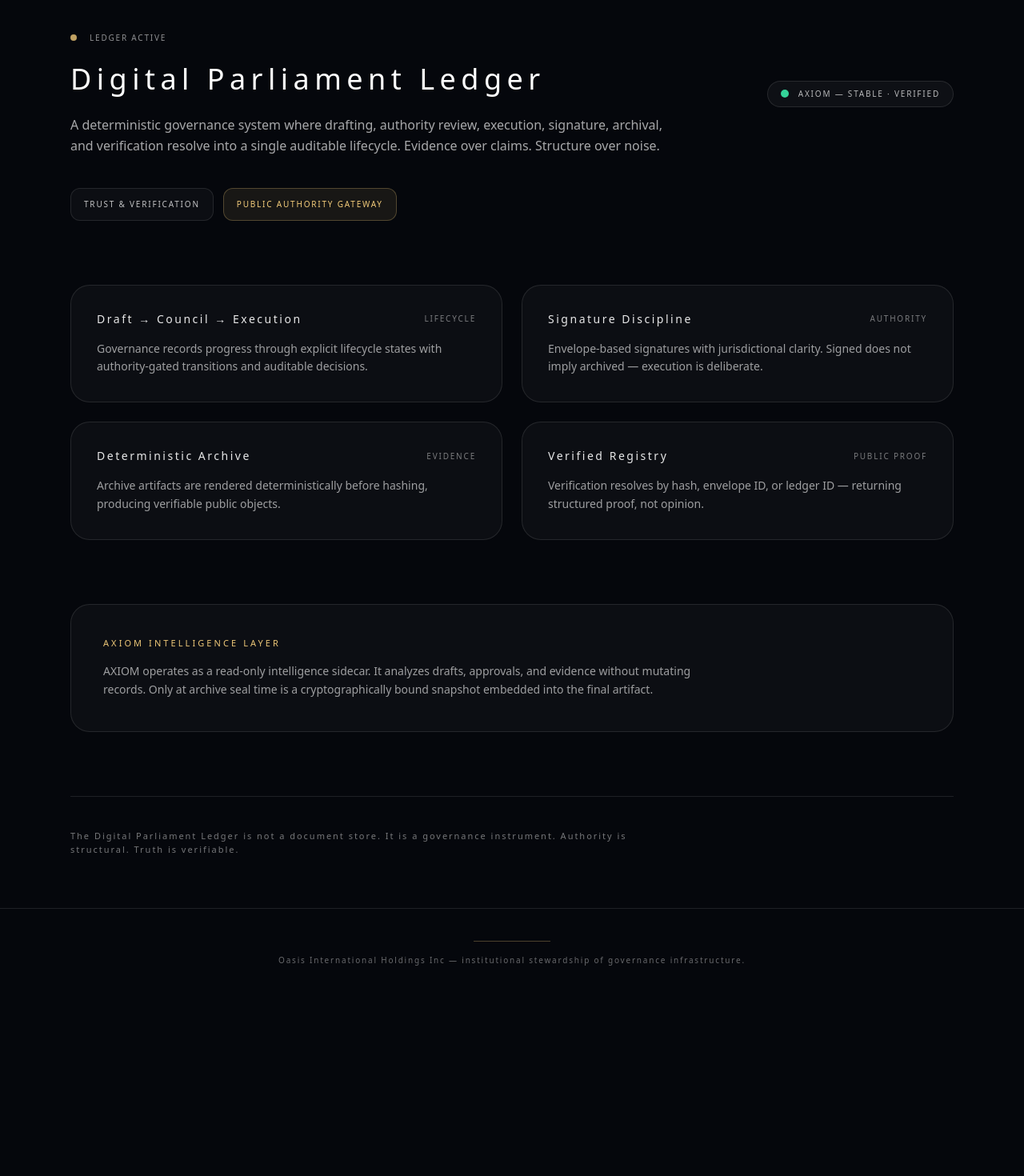
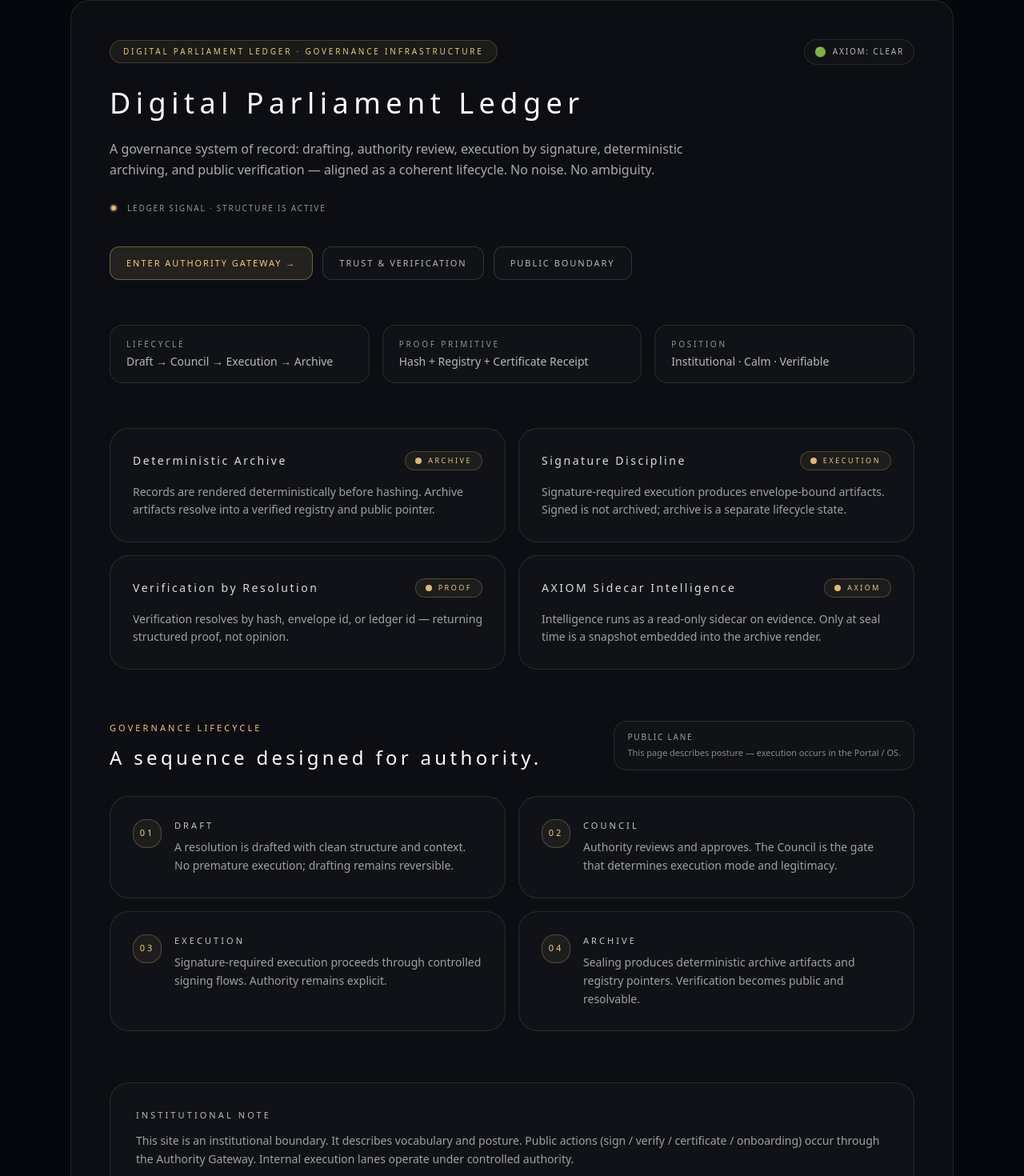
Before and after one commit to oasisinternationalholdingsinc-cyber/oasis-holdings, a Next.js app: page /digital-parliament in a window 1280 px wide. Shown: the part 181-1651 px from the top of the page at 80% size. Before the commit the page ends 1429 px from the top, so only its background shows below. Built offline with nearby package versions, Linux system fonts and the light colour scheme.

Commit message:
Polish Digital Parliament page: emblem depth + AXIOM light + enterprise coherence

```diff
--- a/src/app/digital-parliament/page.tsx
+++ b/src/app/digital-parliament/page.tsx
@@ -1,190 +1,343 @@
-import InstitutionalFrame from "@/components/InstitutionalFrame";
-import Link from "next/link";
+import InstitutionalFrame from '@/components/InstitutionalFrame';
+import Link from 'next/link';
 
-/* ---------- AXIOM STATE (production-safe) ---------- */
-/*
-  In production this can later be wired to a real signal.
-  For now it is explicit, visible, and intentional.
-*/
-const AXIOM_STATE: "green" | "amber" | "red" = "green";
+function Emblem() {
+  // Subtle, seal-like emblem. Not “logo”, not “crypto”. Just institutional signal.
+  return (
+    <svg
+      aria-hidden
+      viewBox='0 0 600 600'
+      className='pointer-events-none absolute left-1/2 top-2 -z-10 h-[520px] w-[520px] -translate-x-1/2 opacity-[0.22] blur-[0.3px]'
+    >
+      <defs>
+        <radialGradient id='g' cx='50%' cy='35%' r='70%'>
+          <stop offset='0%' stopColor='rgba(255,214,128,.20)' />
+          <stop offset='55%' stopColor='rgba(255,214,128,.08)' />
+          <stop offset='100%' stopColor='rgba(255,214,128,0)' />
+        </radialGradient>
+      </defs>
 
-const AXIOM_LABEL = {
-  green: "STABLE · VERIFIED",
-  amber: "ADVISORY · REVIEW",
-  red: "ATTENTION · RISK",
-}[AXIOM_STATE];
+      <circle cx='300' cy='300' r='210' fill='url(#g)' />
+      <circle
+        cx='300'
+        cy='300'
+        r='208'
+        fill='none'
+        stroke='rgba(255,214,128,.25)'
+        strokeWidth='1.2'
+      />
+      <circle
+        cx='300'
+        cy='300'
+        r='178'
+        fill='none'
+        stroke='rgba(255,214,128,.18)'
+        strokeWidth='1'
+        strokeDasharray='2 6'
+      />
+      <circle
+        cx='300'
+        cy='300'
+        r='128'
+        fill='none'
+        stroke='rgba(255,214,128,.12)'
+        strokeWidth='1'
+      />
 
-const AXIOM_COLOR = {
-  green: "bg-emerald-400",
-  amber: "bg-amber-400",
-  red: "bg-red-400",
-}[AXIOM_STATE];
+      {/* subtle cardinal ticks */}
+      {[
+        [300, 70, 300, 98],
+        [300, 502, 300, 530],
+        [70, 300, 98, 300],
+        [502, 300, 530, 300],
+      ].map((d, i) => (
+        <line
+          key={i}
+          x1={d[0]}
+          y1={d[1]}
+          x2={d[2]}
+          y2={d[3]}
+          stroke='rgba(255,214,128,.25)'
+          strokeWidth='1'
+        />
+      ))}
 
-/* ---------- COMPONENTS ---------- */
+      {/* inner monogram geometry */}
+      <path
+        d='M210 335c18-78 64-125 90-125s72 47 90 125'
+        fill='none'
+        stroke='rgba(255,214,128,.20)'
+        strokeWidth='1.4'
+      />
+      <path
+        d='M230 360h140'
+        fill='none'
+        stroke='rgba(255,214,128,.14)'
+        strokeWidth='1'
+      />
+    </svg>
+  );
+}
 
-function AxiomLight() {
+function AxiomStateLight({
+  state,
+}: {
+  state: 'GREEN' | 'YELLOW' | 'RED';
+}) {
+  const map = {
+    GREEN: { dot: '🟢', label: 'AXIOM: CLEAR' },
+    YELLOW: { dot: '🟡', label: 'AXIOM: REVIEW' },
+    RED: { dot: '🔴', label: 'AXIOM: ELEVATED' },
+  } as const;
+
+  const x = map[state];
+
   return (
-    <div className="flex items-center gap-3 rounded-full border border-white/10 bg-white/[0.04] px-4 py-2">
-      <span className="relative flex h-2.5 w-2.5">
-        <span
-          className={`absolute inline-flex h-full w-full animate-ping rounded-full opacity-20 ${AXIOM_COLOR}`}
-        />
-        <span className={`relative inline-flex h-2.5 w-2.5 rounded-full ${AXIOM_COLOR}`} />
+    <div className='inline-flex items-center gap-2 rounded-full border border-white/10 bg-white/[0.02] px-3 py-1.5'>
+      <span className='text-[12px]' aria-hidden>
+        {x.dot}
       </span>
-      <span className="text-[10px] tracking-wideplus text-white/70">
-        AXIOM — {AXIOM_LABEL}
+      <span className='text-[10px] tracking-wideplus text-white/70'>
+        {x.label}
       </span>
     </div>
   );
 }
 
-function Capability({
-  title,
-  body,
-  tag,
-}: {
-  title: string;
-  body: string;
-  tag: string;
-}) {
+function LedgerTick() {
+  // Cosmetic tick — purely visual, does not touch time. It “feels alive”.
   return (
-    <div className="rounded-3xl border border-white/10 bg-white/[0.03] p-8">
-      <div className="flex items-center justify-between">
-        <div className="text-sm tracking-wideplus text-white/90">{title}</div>
-        <div className="text-[10px] tracking-wideplus text-white/45">
-          {tag.toUpperCase()}
-        </div>
+    <div className='mt-7 flex items-center gap-3'>
+      <div className='relative h-[10px] w-[10px]'>
+        <span className='absolute inset-0 rounded-full bg-[rgba(255,214,128,.55)] opacity-70 animate-[pulse_1.6s_ease-in-out_infinite]' />
+        <span className='absolute inset-[2px] rounded-full bg-[rgba(255,214,128,.85)]' />
       </div>
-      <p className="mt-4 text-sm text-white/60 leading-relaxed">{body}</p>
+      <div className='text-[10px] tracking-wideplus text-white/55'>
+        LEDGER SIGNAL · STRUCTURE IS ACTIVE
+      </div>
     </div>
   );
 }
 
-/* ---------- PAGE ---------- */
+function Pill({
+  label,
+  value,
+}: {
+  label: string;
+  value: string;
+}) {
+  return (
+    <div className='rounded-2xl border border-white/10 bg-white/[0.02] px-5 py-4'>
+      <div className='text-[10px] tracking-widemax text-white/55'>
+        {label.toUpperCase()}
+      </div>
+      <div className='mt-1 text-sm text-white/70'>{value}</div>
+    </div>
+  );
+}
+
+function Card({
+  title,
+  tag,
+  desc,
+}: {
+  title: string;
+  tag: string;
+  desc: string;
+}) {
+  return (
+    <div className='rounded-3xl border border-white/10 bg-white/[0.02] p-7'>
+      <div className='flex items-center justify-between gap-4'>
+        <div className='text-sm tracking-wideplus text-white/85'>
+          {title}
+        </div>
+
+        {/* Gold emblem-chip */}
+        <div className='inline-flex items-center gap-2 rounded-full border border-[rgba(255,214,128,.22)] bg-[rgba(255,214,128,.06)] px-3 py-1'>
+          <span
+            aria-hidden
+            className='h-2 w-2 rounded-full bg-[rgba(255,214,128,.85)]'
+          />
+          <span className='text-[9px] tracking-widemax text-[rgba(255,214,128,.92)]'>
+            {tag.toUpperCase()}
+          </span>
+        </div>
+      </div>
+
+      <p className='mt-4 text-sm text-white/60 leading-relaxed'>{desc}</p>
+    </div>
+  );
+}
+
+function Step({
+  n,
+  title,
+  desc,
+}: {
+  n: string;
+  title: string;
+  desc: string;
+}) {
+  return (
+    <div className='flex gap-4 rounded-3xl border border-white/10 bg-white/[0.02] p-7'>
+      <div className='flex h-9 w-9 shrink-0 items-center justify-center rounded-2xl border border-[rgba(255,214,128,.25)] bg-[rgba(255,214,128,.06)] text-[11px] tracking-widemax text-[rgba(255,214,128,.95)]'>
+        {n}
+      </div>
+      <div>
+        <div className='text-[11px] tracking-widemax text-white/75'>
+          {title.toUpperCase()}
+        </div>
+        <div className='mt-2 text-sm text-white/60 leading-relaxed'>
+          {desc}
+        </div>
+      </div>
+    </div>
+  );
+}
 
 export default function DigitalParliament() {
+  // Demo-safe AXIOM state: keep it GREEN on the public shell.
+  // Later, if you want, we can read this from a public endpoint — but not today.
+  const axiomState: 'GREEN' | 'YELLOW' | 'RED' = 'GREEN';
+
   return (
-    <InstitutionalFrame active="/digital-parliament" surface="none">
+    <InstitutionalFrame active='/digital-parliament'>
       {/* HERO */}
-      <section className="relative pt-10">
-        {/* Gold emblem (contained, absolute, respectful) */}
-        <div className="pointer-events-none absolute inset-0 -z-10 flex justify-center">
-          <svg
-            width="520"
-            height="520"
-            viewBox="0 0 520 520"
-            className="opacity-[0.08]"
-          >
-            <defs>
-              <radialGradient id="goldGlow" cx="50%" cy="50%" r="50%">
-                <stop offset="0%" stopColor="rgba(255,214,128,0.6)" />
-                <stop offset="100%" stopColor="rgba(255,214,128,0)" />
-              </radialGradient>
-            </defs>
-            <circle cx="260" cy="260" r="220" fill="url(#goldGlow)" />
-            <circle
-              cx="260"
-              cy="260"
-              r="180"
-              fill="none"
-              stroke="rgba(255,214,128,.25)"
-              strokeWidth="1"
-            />
-            <circle
-              cx="260"
-              cy="260"
-              r="140"
-              fill="none"
-              stroke="rgba(255,214,128,.18)"
-              strokeWidth="1"
-            />
-          </svg>
+      <section className='relative'>
+        <Emblem />
+
+        <div className='flex flex-wrap items-center justify-between gap-3'>
+          <div className='inline-flex items-center gap-2 rounded-full border border-[rgba(255,214,128,.20)] bg-[rgba(255,214,128,.06)] px-4 py-1.5 text-[10px] tracking-widemax text-[rgba(255,214,128,.92)]'>
+            DIGITAL PARLIAMENT LEDGER · GOVERNANCE INFRASTRUCTURE
+          </div>
+
+          <AxiomStateLight state={axiomState} />
         </div>
 
-        {/* Title + status */}
-        <div className="flex flex-wrap items-center justify-between gap-6">
-          <div>
-            <div className="flex items-center gap-4">
-              {/* Ledger tick — subtle, authoritative */}
-              <div className="h-2 w-2 rounded-full bg-[rgba(255,214,128,.9)] animate-pulse" />
-              <span className="text-[10px] tracking-wideplus text-white/55">
-                LEDGER ACTIVE
-              </span>
-            </div>
+        <h1 className='mt-7 text-3xl md:text-4xl tracking-wideplus'>
+          Digital Parliament Ledger
+        </h1>
 
-            <h1 className="mt-6 max-w-4xl text-4xl tracking-wideplus">
-              Digital Parliament Ledger
-            </h1>
+        <p className='mt-6 max-w-3xl text-white/65 leading-relaxed'>
+          A governance system of record: drafting, authority review, execution by
+          signature, deterministic archiving, and public verification — aligned as a
+          coherent lifecycle. No noise. No ambiguity.
+        </p>
 
-            <p className="mt-6 max-w-3xl text-white/65 leading-relaxed">
-              A deterministic governance system where drafting, authority review,
-              execution, signature, archival, and verification resolve into a
-              single auditable lifecycle. Evidence over claims. Structure over noise.
-            </p>
-          </div>
+        <LedgerTick />
 
-          <AxiomLight />
-        </div>
+        <div className='mt-10 flex flex-wrap gap-3'>
+          <a
+            href='https://portal.oasisintlholdings.com'
+            target='_blank'
+            rel='noreferrer'
+            className='rounded-xl border border-[rgba(255,214,128,.35)] bg-[rgba(255,214,128,.10)] px-5 py-3 text-[11px] tracking-wideplus text-[rgba(255,214,128,.95)] hover:bg-[rgba(255,214,128,.16)]'
+          >
+            ENTER AUTHORITY GATEWAY →
+          </a>
 
-        {/* Actions */}
-        <div className="mt-10 flex flex-wrap gap-3">
           <Link
-            href="/trust"
-            className="rounded-xl border border-white/10 bg-white/[0.03] px-4 py-3 text-[10px] tracking-wideplus text-white/75 hover:bg-white/[0.05]"
+            href='/trust'
+            className='rounded-xl border border-white/15 bg-white/[0.02] px-5 py-3 text-[11px] tracking-wideplus text-white/70 hover:bg-white/[0.04]'
           >
             TRUST & VERIFICATION
           </Link>
 
           <Link
-            href="/authority"
-            className="rounded-xl border border-[rgba(255,214,128,.25)] bg-[rgba(255,214,128,.08)] px-4 py-3 text-[10px] tracking-wideplus text-[rgba(255,214,128,.95)] hover:bg-[rgba(255,214,128,.12)]"
+            href='/authority'
+            className='rounded-xl border border-white/15 bg-white/[0.02] px-5 py-3 text-[11px] tracking-wideplus text-white/70 hover:bg-white/[0.04]'
           >
-            PUBLIC AUTHORITY GATEWAY
+            PUBLIC BOUNDARY
           </Link>
         </div>
       </section>
 
+      {/* PILL STRIP */}
+      <section className='mt-14 grid gap-4 md:grid-cols-3'>
+        <Pill label='Lifecycle' value='Draft → Council → Execution → Archive' />
+        <Pill label='Proof Primitive' value='Hash + Registry + Certificate Receipt' />
+        <Pill label='Position' value='Institutional · Calm · Verifiable' />
+      </section>
+
       {/* CAPABILITIES */}
-      <section className="mt-20 grid gap-6 md:grid-cols-2">
-        <Capability
-          title="Draft → Council → Execution"
-          tag="Lifecycle"
-          body="Governance records progress through explicit lifecycle states with authority-gated transitions and auditable decisions."
+      <section className='mt-14 grid gap-4 md:grid-cols-2'>
+        <Card
+          title='Deterministic Archive'
+          tag='Archive'
+          desc='Records are rendered deterministically before hashing. Archive artifacts resolve into a verified registry and public pointer.'
         />
-        <Capability
-          title="Signature Discipline"
-          tag="Authority"
-          body="Envelope-based signatures with jurisdictional clarity. Signed does not imply archived — execution is deliberate."
+        <Card
+          title='Signature Discipline'
+          tag='Execution'
+          desc='Signature-required execution produces envelope-bound artifacts. Signed is not archived; archive is a separate lifecycle state.'
         />
-        <Capability
-          title="Deterministic Archive"
-          tag="Evidence"
-          body="Archive artifacts are rendered deterministically before hashing, producing verifiable public objects."
+        <Card
+          title='Verification by Resolution'
+          tag='Proof'
+          desc='Verification resolves by hash, envelope id, or ledger id — returning structured proof, not opinion.'
         />
-        <Capability
-          title="Verified Registry"
-          tag="Public Proof"
-          body="Verification resolves by hash, envelope ID, or ledger ID — returning structured proof, not opinion."
+        <Card
+          title='AXIOM Sidecar Intelligence'
+          tag='AXIOM'
+          desc='Intelligence runs as a read-only sidecar on evidence. Only at seal time is a snapshot embedded into the archive render.'
         />
       </section>
 
-      {/* AXIOM SECTION */}
-      <section className="mt-20 rounded-3xl border border-white/10 bg-white/[0.03] p-10">
-        <div className="text-[11px] tracking-widemax text-[rgba(255,214,128,.92)]">
-          AXIOM INTELLIGENCE LAYER
+      {/* LIFECYCLE STEPS */}
+      <section className='mt-16'>
+        <div className='flex items-end justify-between gap-6'>
+          <div>
+            <div className='text-[11px] tracking-widemax text-[rgba(255,214,128,.92)]'>
+              GOVERNANCE LIFECYCLE
+            </div>
+            <h2 className='mt-3 text-2xl tracking-wideplus'>
+              A sequence designed for authority.
+            </h2>
+          </div>
+
+          <div className='hidden md:block rounded-2xl border border-white/10 bg-white/[0.02] px-4 py-3'>
+            <div className='text-[10px] tracking-wideplus text-white/60'>
+              PUBLIC LANE
+            </div>
+            <div className='mt-1 text-[11px] text-white/50'>
+              This page describes posture — execution occurs in the Portal / OS.
+            </div>
+          </div>
         </div>
-        <p className="mt-4 max-w-3xl text-sm text-white/60 leading-relaxed">
-          AXIOM operates as a read-only intelligence sidecar. It analyzes drafts,
-          approvals, and evidence without mutating records. Only at archive seal
-          time is a cryptographically bound snapshot embedded into the final artifact.
-        </p>
+
+        <div className='mt-8 grid gap-4 md:grid-cols-2'>
+          <Step
+            n='01'
+            title='Draft'
+            desc='A resolution is drafted with clean structure and context. No premature execution; drafting remains reversible.'
+          />
+          <Step
+            n='02'
+            title='Council'
+            desc='Authority reviews and approves. The Council is the gate that determines execution mode and legitimacy.'
+          />
+          <Step
+            n='03'
+            title='Execution'
+            desc='Signature-required execution proceeds through controlled signing flows. Authority remains explicit.'
+          />
+          <Step
+            n='04'
+            title='Archive'
+            desc='Sealing produces deterministic archive artifacts and registry pointers. Verification becomes public and resolvable.'
+          />
+        </div>
       </section>
 
-      {/* FOOTNOTE */}
-      <section className="mt-20 border-t border-white/10 pt-10">
-        <p className="max-w-3xl text-[11px] tracking-wideplus text-white/45 leading-relaxed">
-          The Digital Parliament Ledger is not a document store. It is a governance
-          instrument. Authority is structural. Truth is verifiable.
+      {/* NOTE PANEL */}
+      <section className='mt-16 rounded-3xl border border-white/10 bg-white/[0.02] p-8'>
+        <div className='text-[11px] tracking-widemax text-white/70'>
+          INSTITUTIONAL NOTE
+        </div>
+        <p className='mt-3 text-sm text-white/60 leading-relaxed'>
+          This site is an institutional boundary. It describes vocabulary and posture.
+          Public actions (sign / verify / certificate / onboarding) occur through the Authority
+          Gateway. Internal execution lanes operate under controlled authority.
         </p>
       </section>
     </InstitutionalFrame>
```
